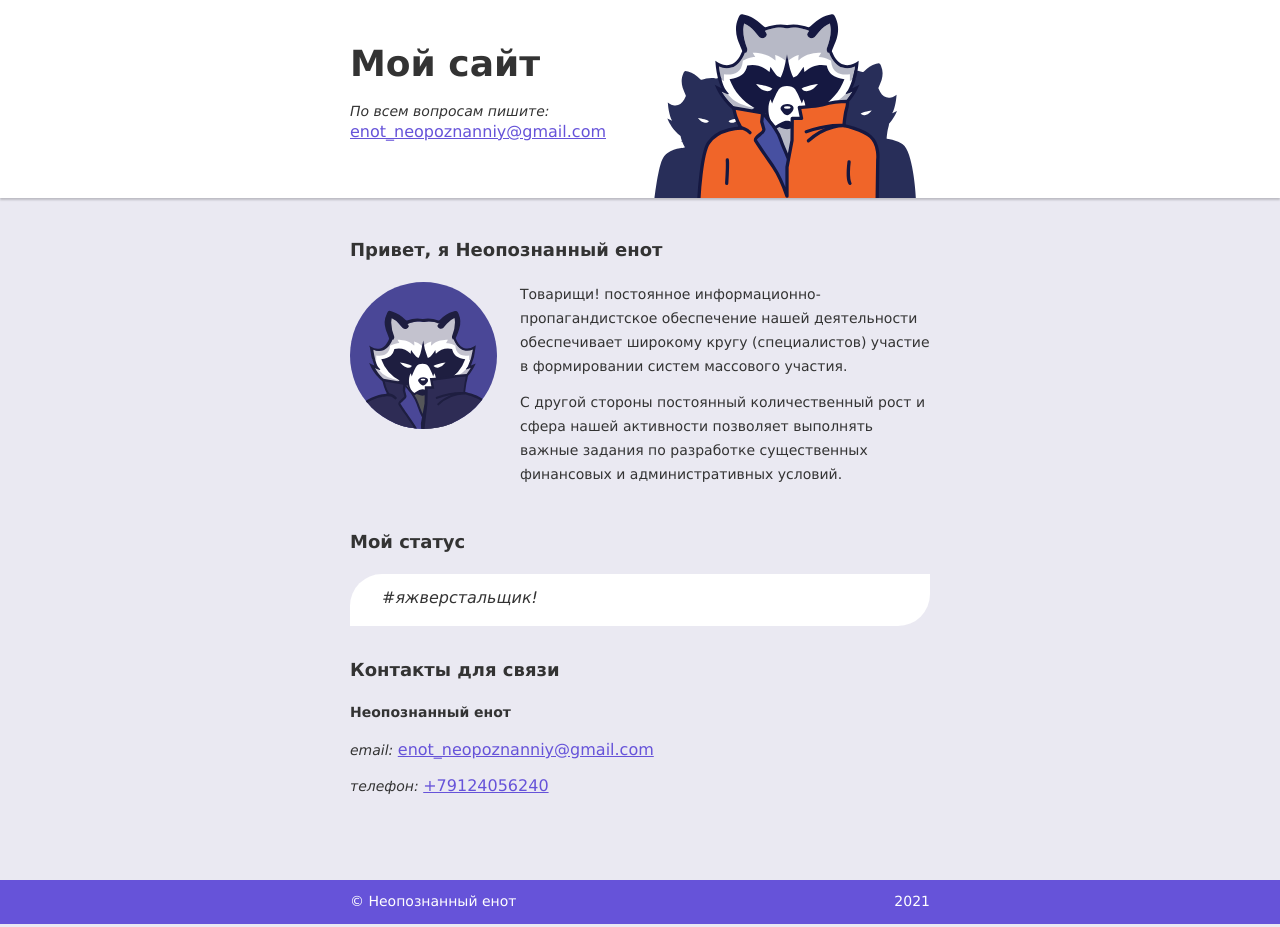
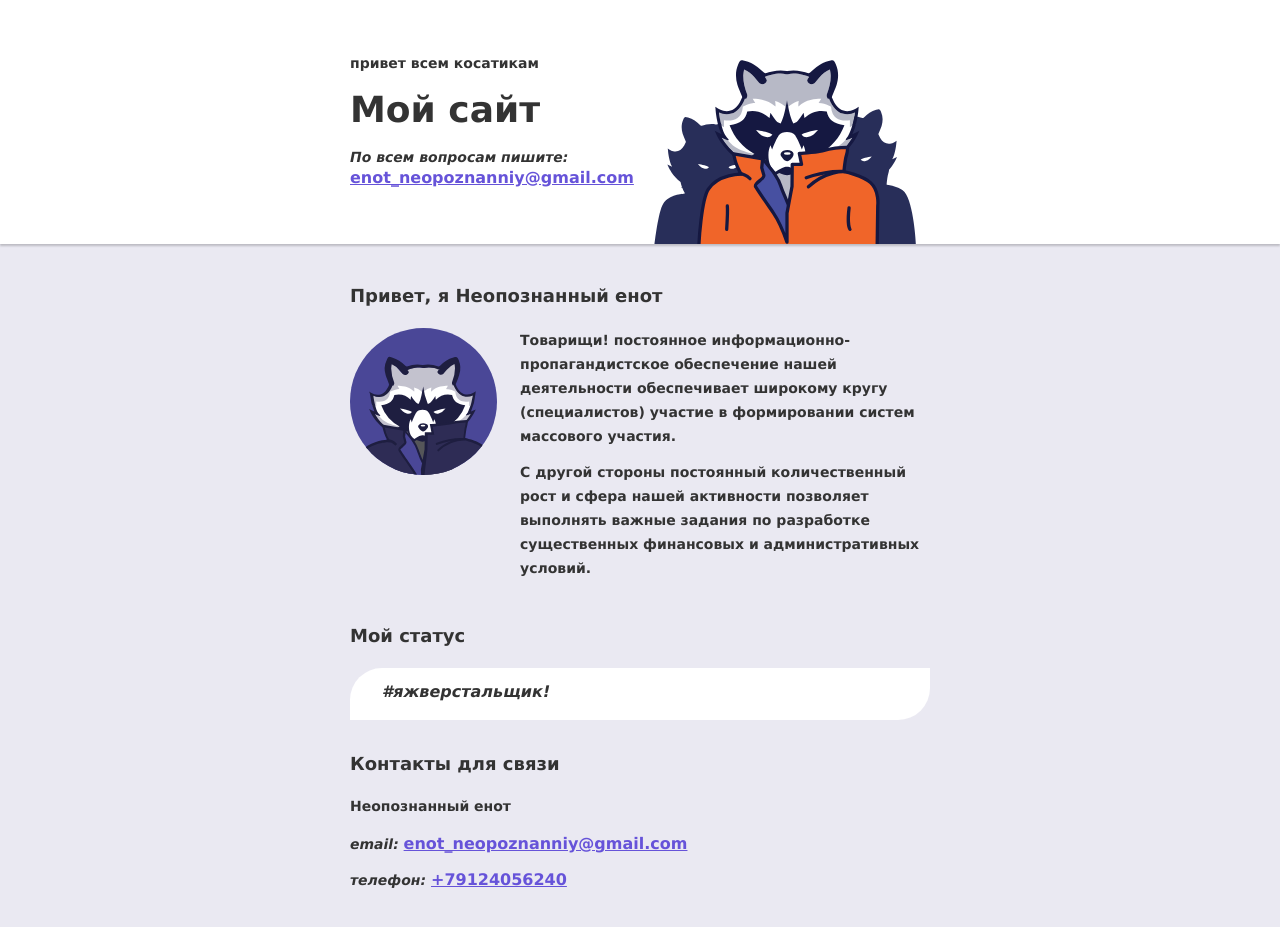
Before and after one commit to Vangrapov/Rezume, a plain HTML site: page index.html in a window 1280 px wide. Shown: the top 927 px of the page. Drawn offline with Linux system fonts and the light colour scheme.

Commit message:
тег p

```diff
--- a/index.html
+++ b/index.html
@@ -9,6 +9,7 @@
 <body class="page">
   <header class="page-header">
     <div class="container">
+    <p><b>привет всем косатикам</p>
       <h1 class="page-title">Мой сайт</h1>
       <p><i>По всем вопросам пишите:</i><br><a href="mailto:enot_neopoznanniy@gmail.com">enot_neopoznanniy@gmail.com</a></p>
     </div>
```
